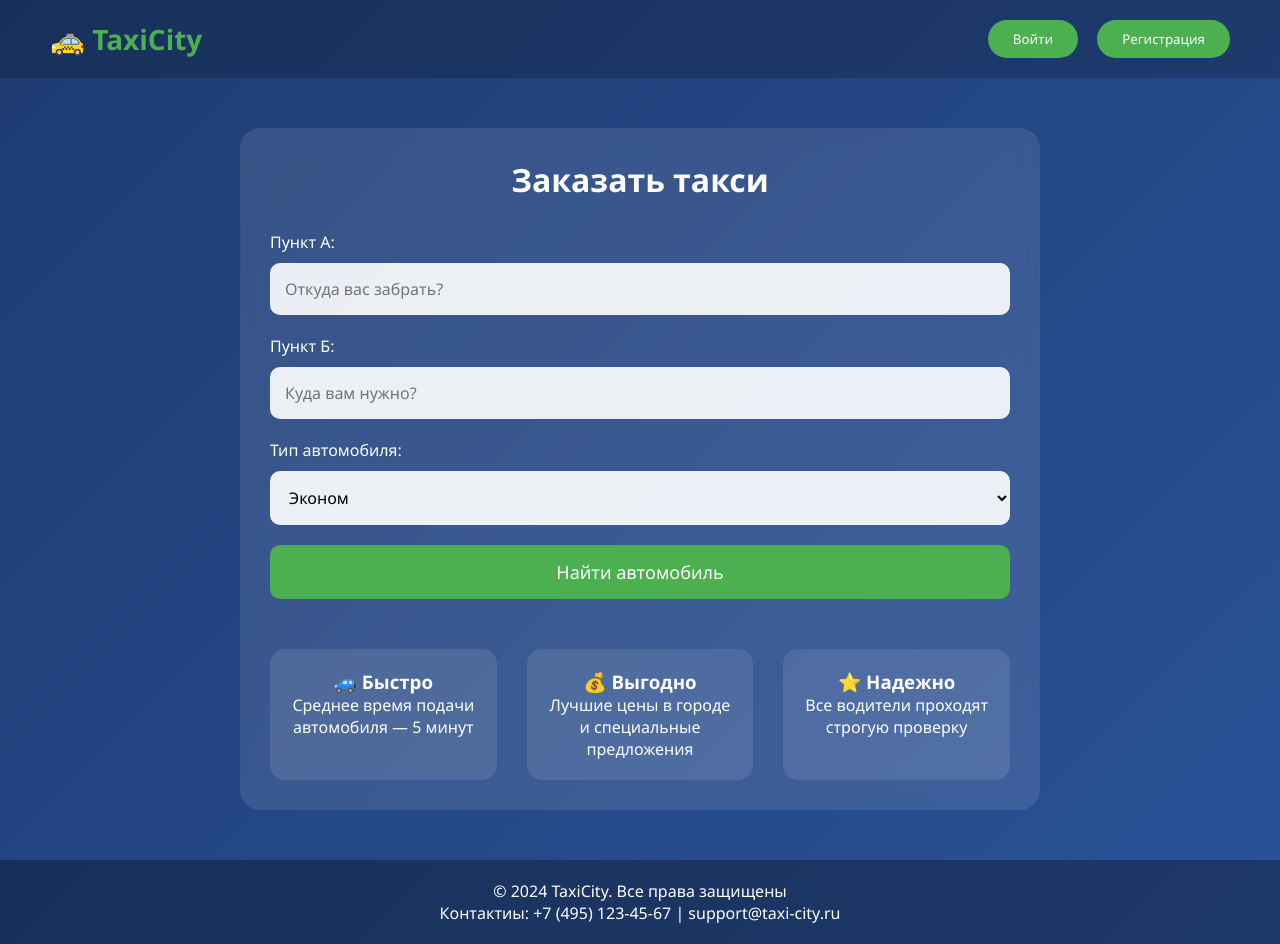
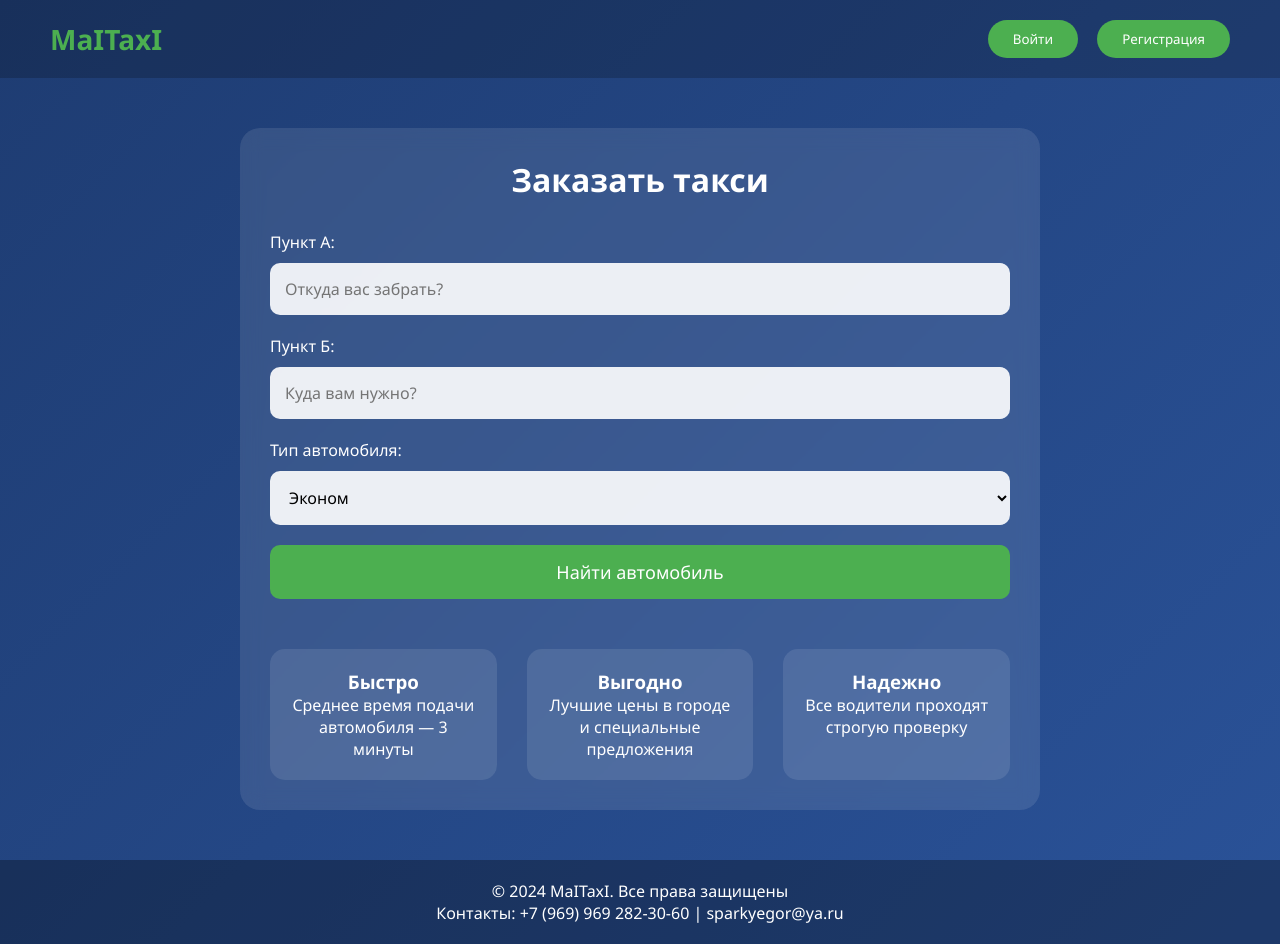
Before and after one commit to Sparky324/TaxiProj, a Flask app: page / in a window 1280 px wide. Run offline with Flask 3, Linux system fonts and the light colour scheme.

Commit message:
Updated name (by frakkout)

```diff
--- a/templates/index.html
+++ b/templates/index.html
@@ -135,10 +135,10 @@
 </head>
 <body>
     <header class="header">
-        <div class="logo">🚕 TaxiCity</div>
+        <div class="logo">MaITaxI</div>
         <div class="auth-buttons">
-            <button onclick="location.href='#login'">Войти</button>
-            <button onclick="location.href='#register'">Регистрация</button>
+            <button onclick="location.href='/login'">Войти</button>
+            <button onclick="location.href='/register'">Регистрация</button>
         </div>
     </header>
 
@@ -170,23 +170,23 @@
 
         <div class="features">
             <div class="feature-card">
-                <h3>🚙 Быстро</h3>
-                <p>Среднее время подачи автомобиля — 5 минут</p>
+                <h3>Быстро</h3>
+                <p>Среднее время подачи автомобиля — 3 минуты</p>
             </div>
             <div class="feature-card">
-                <h3>💰 Выгодно</h3>
+                <h3>Выгодно</h3>
                 <p>Лучшие цены в городе и специальные предложения</p>
             </div>
             <div class="feature-card">
-                <h3>⭐ Надежно</h3>
+                <h3>Надежно</h3>
                 <p>Все водители проходят строгую проверку</p>
             </div>
         </div>
     </div>
 
     <footer>
-        <p>© 2024 TaxiCity. Все права защищены</p>
-        <p>Контактиы: +7 (495) 123-45-67 | support@taxi-city.ru</p>
+        <p>© 2024 MaITaxI. Все права защищены</p>
+        <p>Контакты: +7 (969) 969 282-30-60 | sparkyegor@ya.ru</p>
     </footer>
 </body>
 </html>
```
